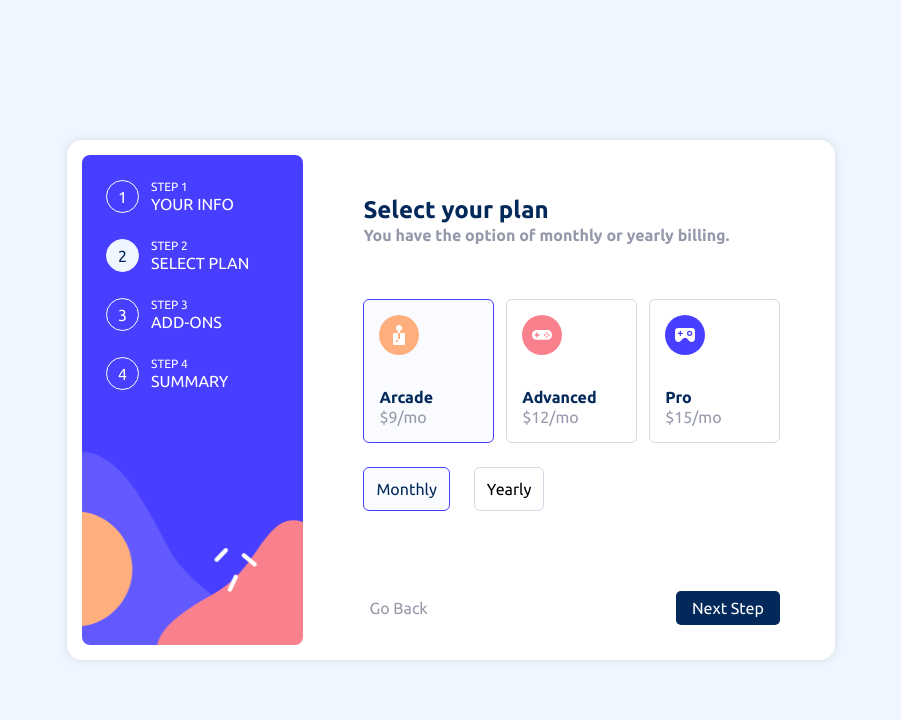
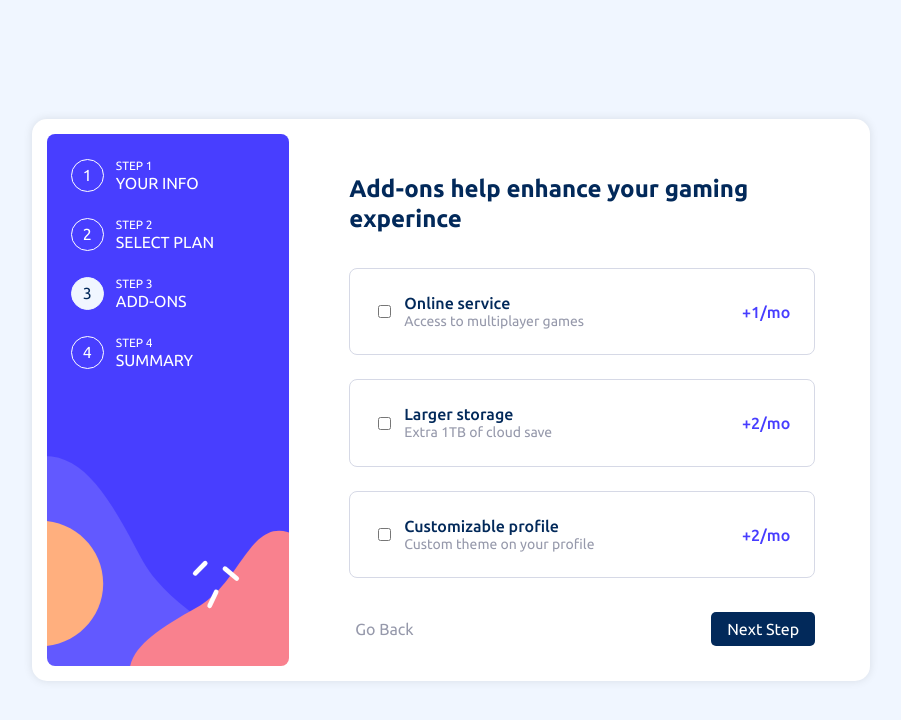
Before and after one commit to kadir-akar/multi-step-form, a React (Vite) app: page / in a window 1280 px wide. Shown: the top 720 px of the page, without its empty margins (189-1090 px from the left). Built offline with nearby package versions, Linux system fonts and the light colour scheme.

Commit message:
step 3 completed

```diff
--- a/src/components/multi-step-form/index.jsx
+++ b/src/components/multi-step-form/index.jsx
@@ -39,7 +39,7 @@ const Steps = {
 };
 
 const MultiStepForm = () => {
-  const [activeStep, setActiveStep] = useState("step2");
+  const [activeStep, setActiveStep] = useState("step3");
   const ActiveStep = Steps[activeStep].component;
   return (
     <S.MultiStepForm>
--- a/src/components/step-3/index.jsx
+++ b/src/components/step-3/index.jsx
@@ -1,7 +1,49 @@
 import React from "react";
 import Step from "../step";
+import FormJSON from "../../form.json";
+import { useState } from "react";
+
+import * as S from "./styled";
+
+const { step3 } = FormJSON;
+
 const Step3 = (props) => {
-  return <Step {...props}>Step3</Step>;
+  const [selectedAddons, setSelectedAddons] = useState([]);
+  const billingType = "monthly";
+
+  const changeSelectedAddons = (checked, selectedAddon) => {
+    if (checked) {
+      setSelectedAddons([...selectedAddons, selectedAddon]);
+    } else {
+      setSelectedAddons(
+        selectedAddons.filter((addon) => addon.id !== selectedAddon.id)
+      );
+    }
+  };
+  console.log(selectedAddons);
+
+  return (
+    <Step {...props}>
+      <S.Step3>
+        {step3[billingType].map((item) => (
+          <S.Item
+            key={item.id}
+            isSelected={selectedAddons.some((i) => i.id === item.id)}
+          >
+            <S.Input
+              type="checkbox"
+              onChange={(e) => changeSelectedAddons(e.target.checked, item)}
+            />
+            <S.InputBody>
+              <S.Title>{item.title}</S.Title>
+              <S.Subtitle>{item.description}</S.Subtitle>
+            </S.InputBody>
+            <S.Price>{item.price}</S.Price>
+          </S.Item>
+        ))}
+      </S.Step3>
+    </Step>
+  );
 };
 
 export default Step3;
--- a/src/components/step-3/styled.jsx
+++ b/src/components/step-3/styled.jsx
@@ -1 +1,47 @@
 import styled from "styled-components";
+
+export const Step3 = styled.div`
+  display: flex;
+  flex-direction: column;
+  gap: 24px;
+`;
+
+export const Item = styled.label`
+  display: flex;
+  align-items: center;
+  padding: 24px;
+  gap: 10px;
+  border: 1px solid var(--light-gray);
+  border-radius: 8px;
+  transition: border 0.2s ease-in-out;
+  ${({ isSelected }) =>
+    isSelected &&
+    `
+    background-color: var(--alabaster);
+    border-color: var(--purplish-blue);
+  `}
+
+  &:hover {
+    border: 1px solid var(--purplish-blue);
+  }
+`;
+
+export const Input = styled.input``;
+
+export const InputBody = styled.div`
+  flex: 1;
+`;
+
+export const Title = styled.h4`
+  font-weight: 500;
+`;
+
+export const Subtitle = styled.p`
+  font-size: 14px;
+  color: var(--cool-gray);
+`;
+
+export const Price = styled.p`
+  color: var(--purplish-blue);
+  font-weight: 500;
+`;
```
